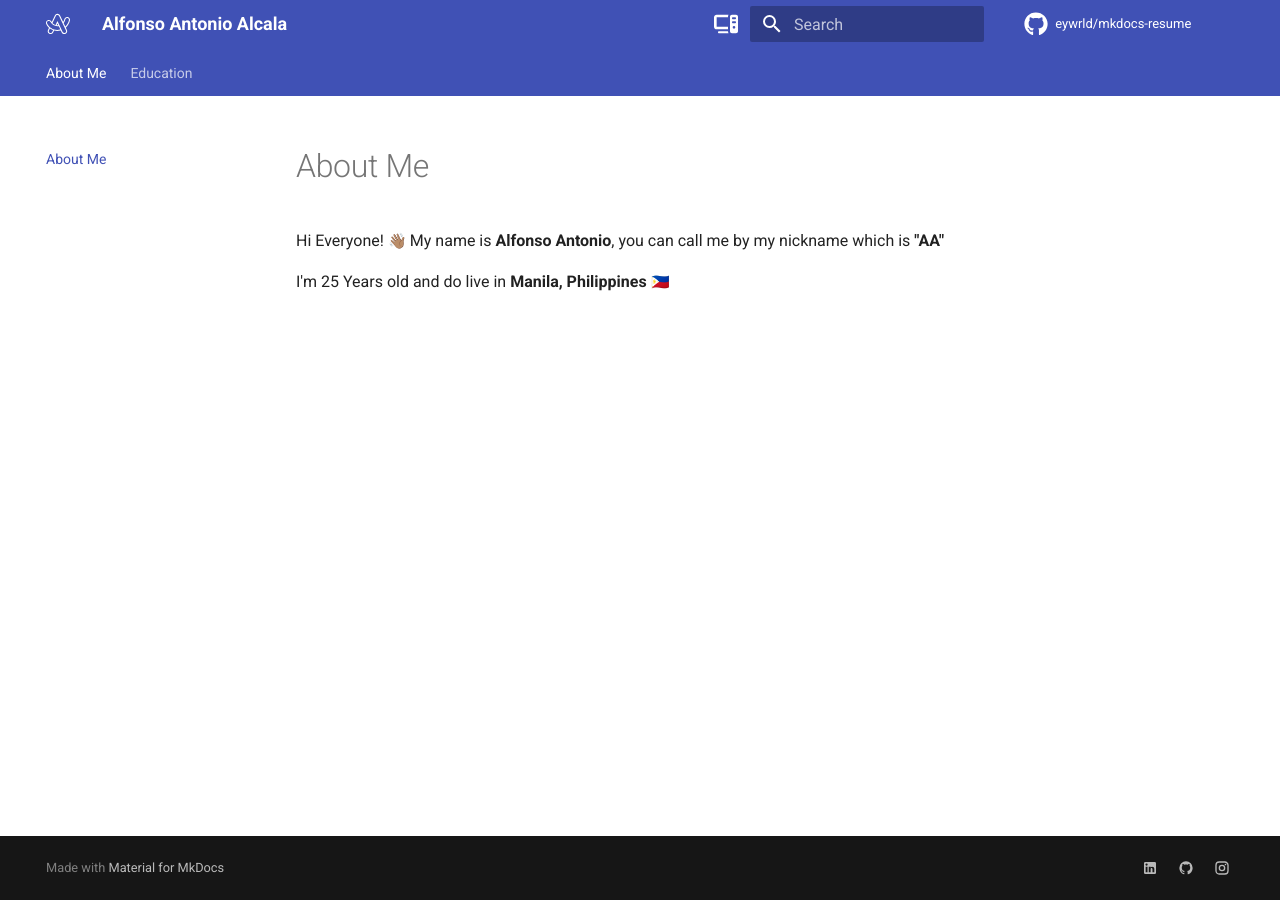
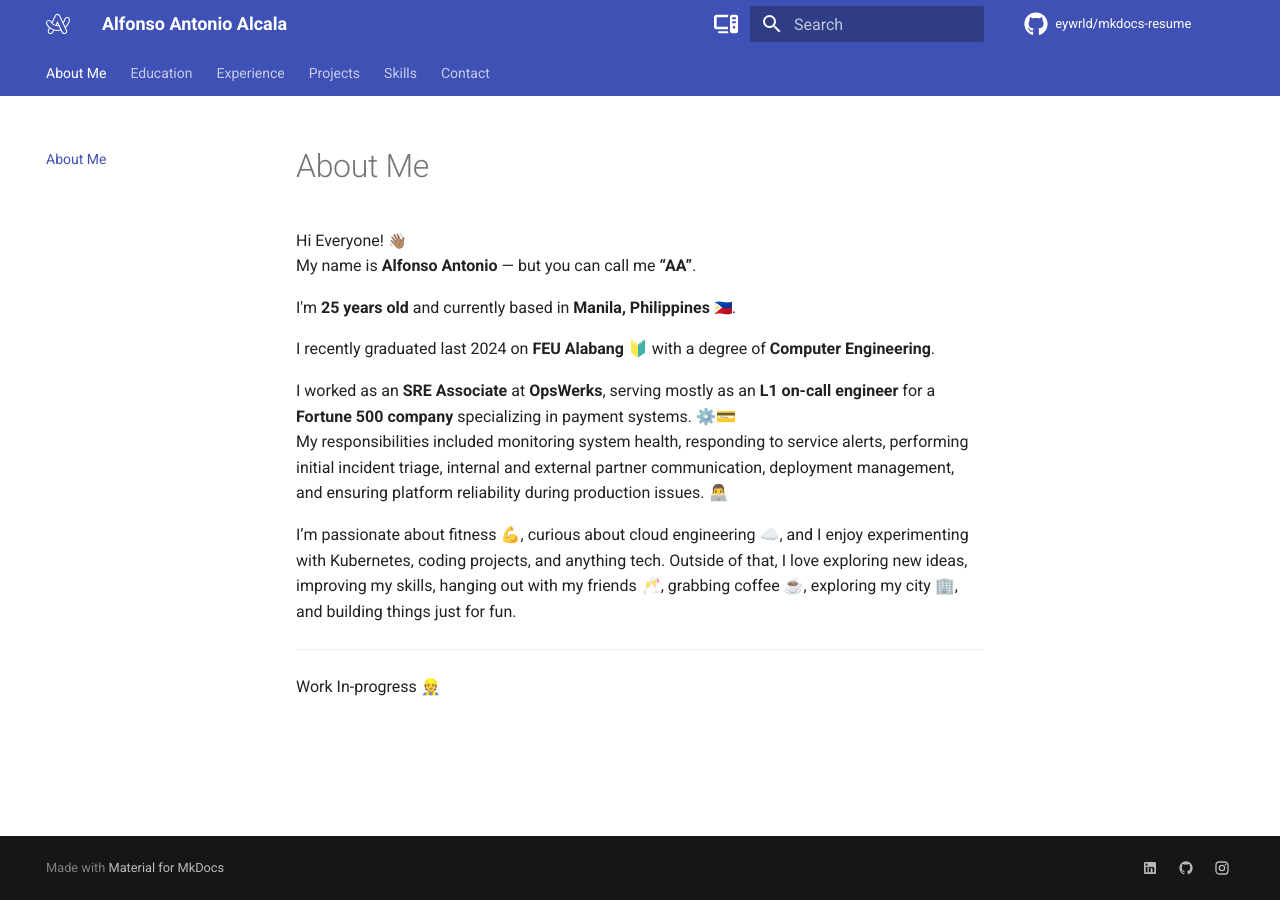
Before and after one commit to eywrld/mkdocs-resume, an MkDocs documentation site: the page built from docs/index.md, in a window 1280 px wide. Built offline with MkDocs 1.6.1 and Material for MkDocs 9.7.7, drawn with Linux system fonts in a browser that asks for light colours; emoji names are drawn with the system emoji font; comment, search, counter and statistics services are not loaded; the version menu is left out.

```diff
--- a/docs/index.md
+++ b/docs/index.md
@@ -1,12 +1,50 @@
 # About Me
 
-Hi Everyone! :wave_tone3: My name is **Alfonso Antonio**, you can call me by my nickname which is **"AA"**
+Hi Everyone! :wave_tone3:
+My name is **Alfonso Antonio** — but you can call me **“AA”**.
 
-I'm 25 Years old and do live in **Manila, Philippines** :flag_ph:
+I'm **25 years old** and currently based in **Manila, Philippines** :flag_ph:.
+
+I recently graduated last 2024 on **FEU Alabang** 🔰 with a degree of **Computer Engineering**.
+
+I worked as an **SRE Associate** at **OpsWerks**, serving mostly as an **L1 on-call engineer** for a **Fortune 500 company** specializing in payment systems. ⚙️💳
+My responsibilities included monitoring system health, responding to service alerts, performing initial incident triage, internal and external partner communication, deployment management, and ensuring platform reliability during production issues. 👨‍💻
+
+I’m passionate about fitness 💪, curious about cloud engineering ☁️, and I enjoy experimenting with Kubernetes, coding projects, and anything tech. Outside of that, I love exploring new ideas, improving my skills, hanging out with my friends 🥂, grabbing coffee ☕, exploring my city 🏢, and building things just for fun.
+
+---
+
+Work In-progress 👷
+
+  <!--
+
+# 🧩 Projects
+
+### ⚙️ **Home Lab (K8s + Docker)**
+A sandbox environment for learning deployments, container orchestration, and monitoring using Kubernetes and Docker.
+
+### 📊 **Monitoring Stack**
+Built a Prometheus + Grafana setup to visualize CPU, RAM, and service uptime metrics, including custom dashboards.
+
+### 🌐 **Portfolio Website**
+A minimalist personal site showcasing my work.
+*Stack:* HTML, CSS, JavaScript
+
+---
+
+# 🎓 Education
+
+🎓 **Bachelor of Science in Information Technology**
+*STI College*
+
+---
 
 
 
-  <!-- This is an HTML comment. It will be visible in the source HTML but typically not in the rendered Markdown.
+
+
+
+
 ## Commands
 
 * `mkdocs new [dir-name]` - Create a new project.
--- /dev/null
+++ b/docs/projects.md
@@ -0,0 +1 @@
+Work In-progress 👷
--- /dev/null
+++ b/docs/skills.md
@@ -0,0 +1,3 @@
+# Skills
+
+Work In-progress 👷
--- a/mkdocs.yml
+++ b/mkdocs.yml
@@ -37,6 +37,14 @@ markdown_extensions:
       emoji_index: !!python/name:material.extensions.emoji.twemoji
       emoji_generator: !!python/name:material.extensions.emoji.to_svg
 
+nav:
+  - About Me: index.md
+  - Education: education.md
+  - Experience: experience.md
+  - Projects: projects.md
+  - Skills: skills.md
+  - Contact: contact.md
+
 extra:
   social:
     - icon: material/linkedin
--- a/overrides/main.html
+++ b/overrides/main.html
@@ -1,8 +1,8 @@
 {% extends "base.html" %}
 
 {% block outdated %}
-  You're not viewing the stable version.
+  You're not viewing the latest version.
   <a href="{{ '../' ~ base_url }}">
-    <strong>Click here to go to stable version.</strong>
+    <strong>Click here to go to latest version.</strong>
   </a>
 {% endblock %}
```
Also changed, not shown: docs/contact.md (added, +10 -0 lines), docs/education.md (+13 -0 lines), docs/experience.md (added, +40 -0 lines), 1 other file.
